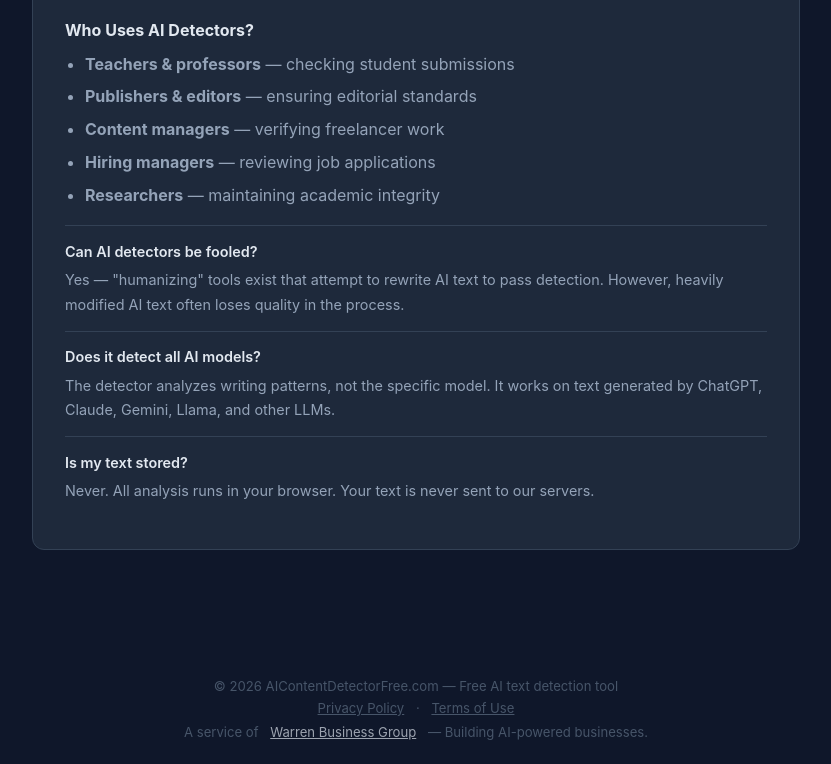
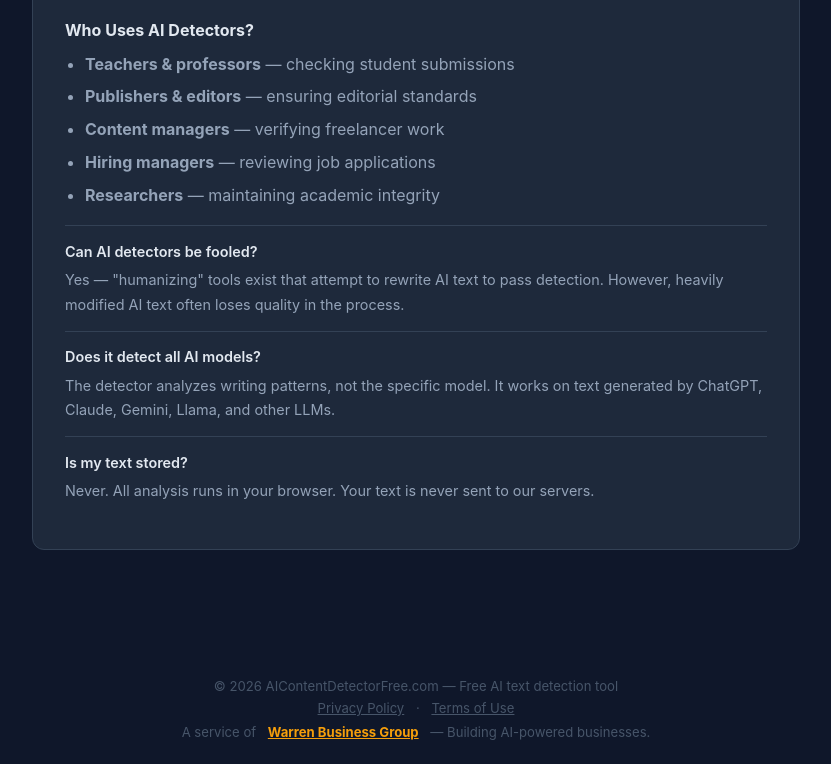
Before and after one commit to wrobelintl/ai-content-detector, a plain HTML site: page index.html in a window 1280 px wide. Shown: the part 1102-1866 px from the top of the page, without its empty margins (224-1055 px from the left). Drawn offline with Linux system fonts and the light colour scheme.

Commit message:
Warren Business Group link in gold

```diff
--- a/index.html
+++ b/index.html
@@ -186,7 +186,7 @@
 <footer>
   © 2026 AIContentDetectorFree.com — Free AI text detection tool
   <span style="display:block;margin-top:0.35rem"><a href="/privacy.html">Privacy Policy</a> · <a href="/terms.html">Terms of Use</a></span>
-  <p style="margin-top:0.5rem">A service of <a href="https://warrenbg.com" style="color:#9ca3af;">Warren Business Group</a> &mdash; Building AI-powered businesses.</p>
+  <p style="margin-top:0.5rem">A service of <a href="https://warrenbg.com" style="color:#f59e0b;font-weight:700;">Warren Business Group</a> &mdash; Building AI-powered businesses.</p>
 </footer>
 
 <script>
```
